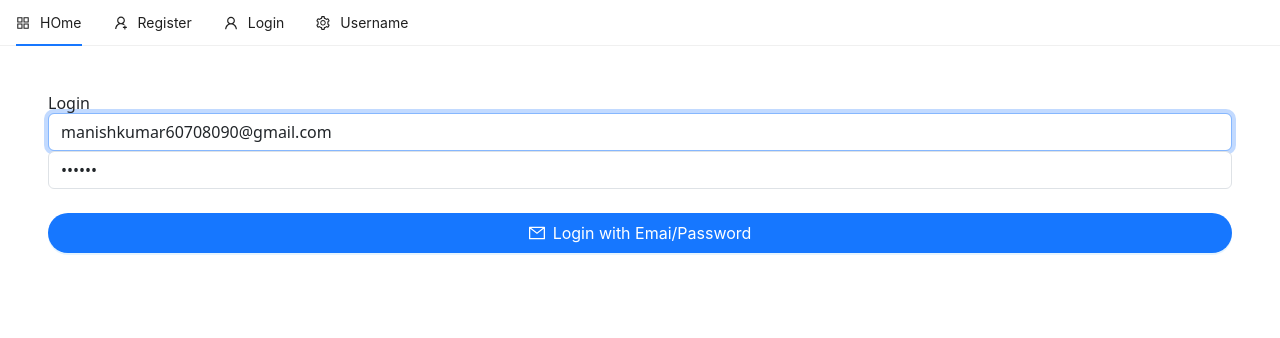
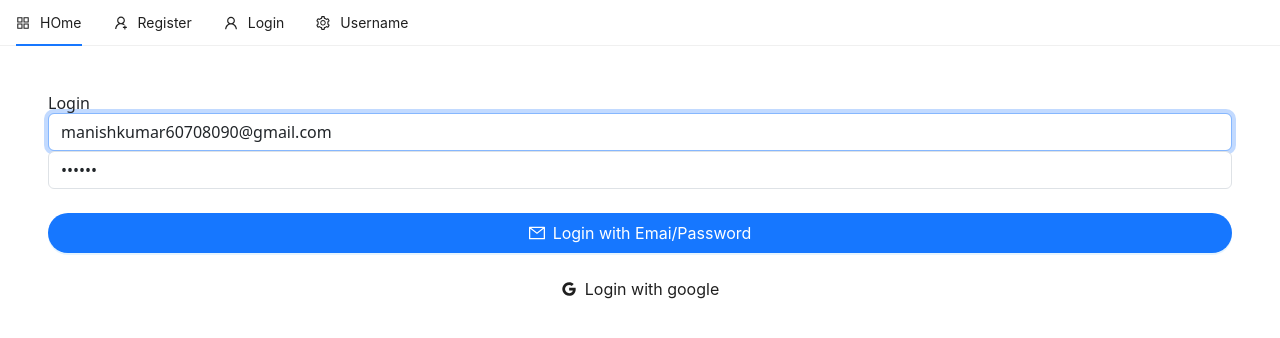
Before and after one commit to ProgramerSalar/ecommerce-frontent, a React (Create React App) app: page /login in a window 1280 px wide. Shown: the top 338 px of the page. Built offline with nearby package versions, Linux system fonts and the light colour scheme; no server answers.

Commit message:
conditional Rendering

```diff
--- a/src/pages/auth/Login.js
+++ b/src/pages/auth/Login.js
@@ -1,11 +1,9 @@
 import React, { useState } from "react";
 import { toast, ToastContainer } from "react-toastify";
 import "react-toastify/dist/ReactToastify.css";
-
-import { auth } from "../../firebase";
+import { auth, googleAuthProvider } from "../../firebase";
 import { Button } from "antd";
-
-import { MailOutlined } from "@ant-design/icons";
+import { MailOutlined, GoogleOutlined } from "@ant-design/icons";
 import { useDispatch } from "react-redux";
 
 const Login = ({ history }) => {
@@ -38,6 +36,27 @@
       toast.error(error.message);
       setLoading(false);
     }
+  };
+
+  const googleLogin = async () => {
+    auth
+      .signInWithPopup(googleAuthProvider)
+      .then(async (result) => {
+        const { user } = result;
+        const idTokenResult = await user.getIdTokenResult();
+        dispatch({
+          type: "LOGGED_IN_USER",
+          payload: {
+            email: user.email,
+            token: idTokenResult.token,
+          },
+        });
+        history.push("/");
+      })
+      .catch((error) => {
+        console.log(error);
+        toast.error(error.message);
+      });
   };
 
   const LoginForm = () => (
@@ -84,9 +103,26 @@
       <div className="container p-5">
         <div className="row-auto">
           <div className="col-md "></div>
-          <h4 className="">Login</h4>
+          {loading ? (
+            <h4 className="text-denger">loading...</h4>
+          ) : (
+            <h4>Login</h4>
+          )}
           <ToastContainer />
           {LoginForm()}
+
+          <Button
+            onClick={googleLogin}
+            type="danger"
+            className="mb-3"
+            block
+            shape="round"
+            icon={<GoogleOutlined />}
+            size="large"
+            disabled={!email || password.length < 6}
+          >
+            Login with google
+          </Button>
         </div>
       </div>
     </div>
```
